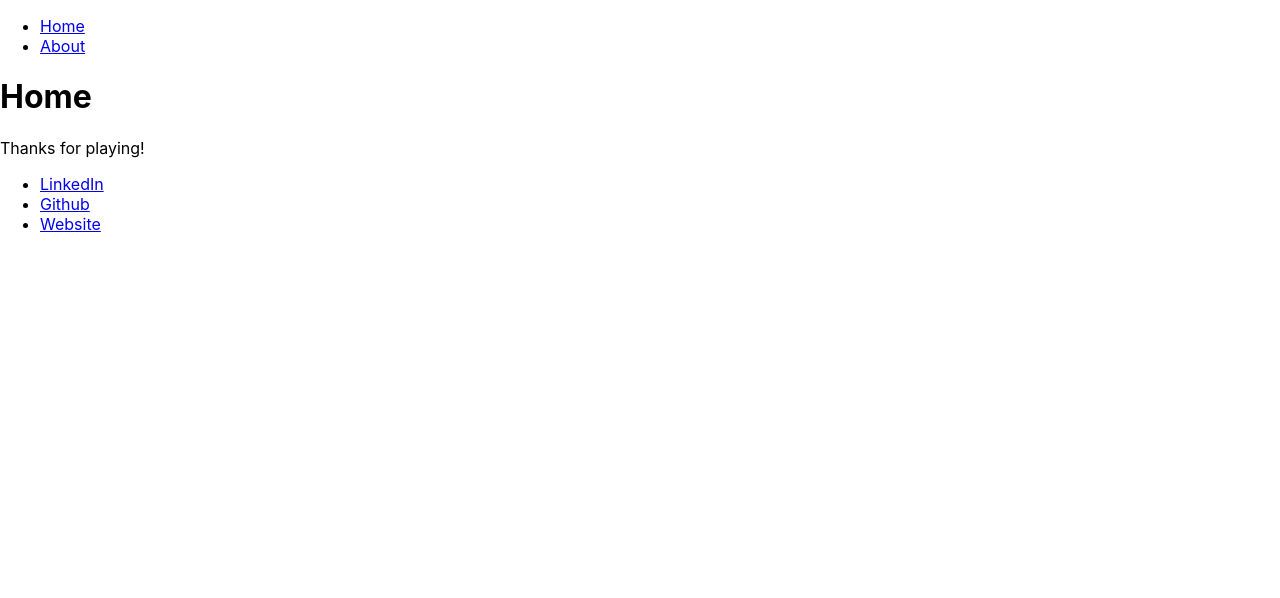
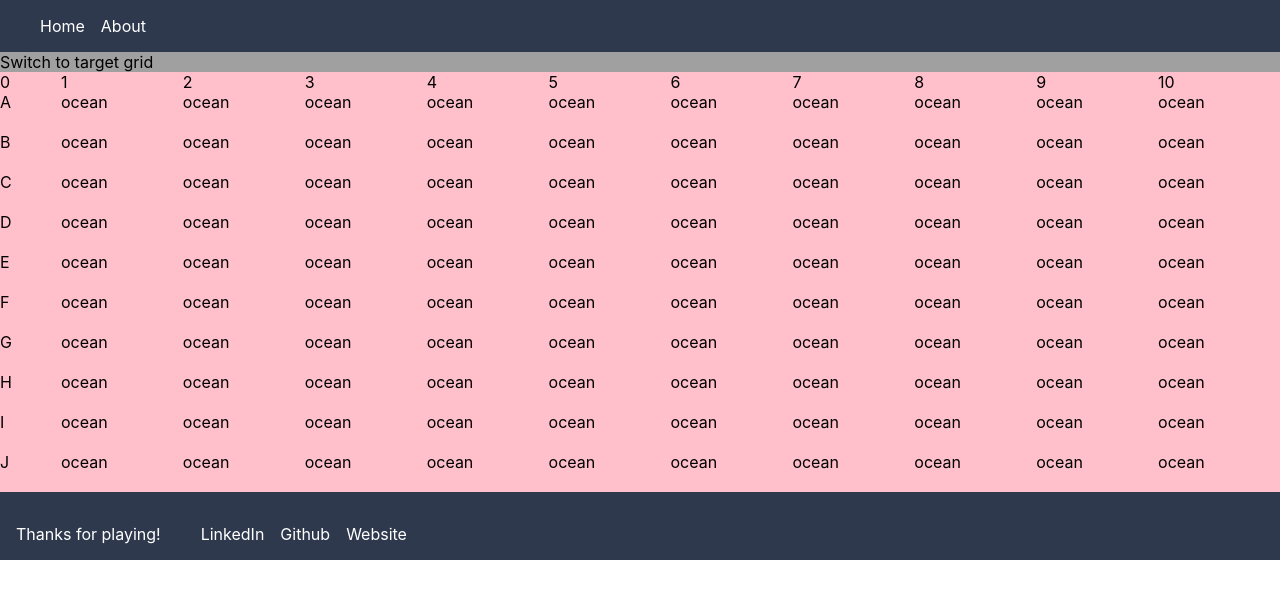
Before and after one commit to JesseBBuhler/battleship, a React (Create React App) app: page / in a window 1280 px wide. Shown: the top 598 px of the page. Built offline with nearby package versions, Linux system fonts and the light colour scheme.

Commit message:
set up grids

```diff
--- /dev/null
+++ b/src/components/Footer.css
@@ -0,0 +1,30 @@
+.footer {
+  background-color: var(--primary-bg-color);
+  color: var(--primary-text-color);
+  display: flex;
+  align-items: baseline;
+  padding-left: 1rem;
+}
+
+.footer ul li a {
+  color: var(--primary-text-color);
+  text-decoration: none;
+}
+
+.footer ul li a:hover {
+  color: var(--secondary-text-color);
+}
+
+.footer h5 {
+  margin: 0;
+  padding: 0;
+}
+
+.footer ul {
+  margin-bottom: 0;
+  list-style: none;
+  display: flex;
+  flex-direction: row;
+  justify-content: flex-start;
+  column-gap: 1rem;
+}
--- a/src/components/Footer.jsx
+++ b/src/components/Footer.jsx
@@ -1,3 +1,5 @@
+import "./Footer.css";
+
 const Footer = () => {
   return (
     <div className="footer">
--- /dev/null
+++ b/src/components/Header.css
@@ -0,0 +1,25 @@
+.header {
+  background-color: var(--primary-bg-color);
+}
+
+.header nav ul {
+  list-style: none;
+  margin: 0;
+  display: flex;
+  flex-direction: row;
+  justify-content: flex-start;
+  column-gap: 1rem;
+}
+
+li {
+  padding: 1rem 0;
+}
+
+.header nav ul li a {
+  color: var(--primary-text-color);
+  text-decoration: none;
+}
+
+.header nav ul li a:hover {
+  color: var(--secondary-text-color);
+}
--- a/src/components/Header.jsx
+++ b/src/components/Header.jsx
@@ -1,4 +1,5 @@
 import { Link } from "react-router-dom";
+import "./Header.css";
 
 const Header = () => {
   return (
--- /dev/null
+++ b/src/components/grid/Grid.css
@@ -0,0 +1,5 @@
+.grid {
+  display: grid;
+  grid-template-rows: 1fr repeat(10, 2fr);
+  grid-template-columns: 1fr repeat(10, 2fr);
+}
--- /dev/null
+++ b/src/components/grid/Grid.jsx
@@ -0,0 +1,30 @@
+import Square from "./Square";
+import "./Grid.css";
+
+const Grid = (props) => {
+  const makeGridLine = () => {
+    const arr = [];
+    for (let i = 0; i <= 10; i++) {
+      let cell = { type: "index", data: i };
+      arr.push(cell);
+    }
+    for (let i = 0; i < props.gridArr.length; i++) {
+      let cell = { type: "index", data: String.fromCharCode(65 + i) };
+      arr.push(cell);
+      for (let j = 0; j < props.gridArr[i].length; j++) {
+        arr.push(props.gridArr[i][j]);
+      }
+    }
+    return arr;
+  };
+  const gridLine = makeGridLine();
+  return (
+    <div className="grid">
+      {gridLine.map((cell, index) => {
+        return <Square key={index} cell={cell}></Square>;
+      })}
+    </div>
+  );
+};
+
+export default Grid;
--- /dev/null
+++ b/src/components/grid/Square.css
@@ -0,0 +1,3 @@
+.square {
+  background-color: pink;
+}
--- /dev/null
+++ b/src/components/grid/Square.jsx
@@ -0,0 +1,12 @@
+import "./Square.css";
+
+const Square = (props) => {
+  let cell = props.cell;
+  return (
+    <div className="square">
+      {cell.type !== "index" ? cell.type : cell.data}
+    </div>
+  );
+};
+
+export default Square;
--- /dev/null
+++ b/src/functions/setUpGrid.jsx
@@ -0,0 +1,16 @@
+const setUpGrid = (type) => {
+  const gridArr = [];
+
+  for (let i = 0; i < 10; i++) {
+    const row = [];
+    for (let j = 0; j < 10; j++) {
+      let cell = { type: type, loc: { row: i, col: j }, data: "Cell!" };
+      row.push(cell);
+    }
+    gridArr.push(row);
+  }
+
+  return gridArr;
+};
+
+export default setUpGrid;
--- a/src/index.css
+++ b/src/index.css
@@ -1,13 +1,22 @@
 body {
   margin: 0;
-  font-family: -apple-system, BlinkMacSystemFont, 'Segoe UI', 'Roboto', 'Oxygen',
-    'Ubuntu', 'Cantarell', 'Fira Sans', 'Droid Sans', 'Helvetica Neue',
+  font-family: -apple-system, BlinkMacSystemFont, "Segoe UI", "Roboto", "Oxygen",
+    "Ubuntu", "Cantarell", "Fira Sans", "Droid Sans", "Helvetica Neue",
     sans-serif;
   -webkit-font-smoothing: antialiased;
   -moz-osx-font-smoothing: grayscale;
 }
 
 code {
-  font-family: source-code-pro, Menlo, Monaco, Consolas, 'Courier New',
+  font-family: source-code-pro, Menlo, Monaco, Consolas, "Courier New",
     monospace;
 }
+
+:root {
+  --primary-bg-color: #2f394d;
+  --secondary-bg-color: #a0a0a0;
+  --player-1-color: #f2545b;
+  --player-2-color: #75b8c8;
+  --primary-text-color: #ffffff;
+  --secondary-text-color: #000000;
+}
--- /dev/null
+++ b/src/pages/Home.css
@@ -0,0 +1,16 @@
+.game {
+}
+
+.toggleGrid {
+  background-color: var(--secondary-bg-color);
+}
+
+.targetGrid {
+}
+
+.oceanGrid {
+}
+
+.invisible {
+  display: none;
+}
--- a/src/pages/Home.jsx
+++ b/src/pages/Home.jsx
@@ -1,8 +1,27 @@
+import Grid from "../components/grid/Grid.jsx";
+import { useState } from "react";
+import setUpGrid from "../functions/setUpGrid.jsx";
+import "./Home.css";
+
 const Home = () => {
+  const [targetGrid, setTargetGrid] = useState(setUpGrid("target"));
+  const [oceanGrid, setOceanGrid] = useState(setUpGrid("ocean"));
+  const [view, setView] = useState("ocean");
+  const swtichView = () => {
+    view === "ocean" ? setView("target") : setView("ocean");
+  };
   return (
-    <>
-      <h1>Home</h1>
-    </>
+    <div className="game">
+      <div className="toggleGrid" onClick={() => swtichView()}>{`Switch to ${
+        view === "ocean" ? "target" : "ocean"
+      } grid`}</div>
+      <div className={`targetGrid ${view === "target" ? "" : "invisible"}`}>
+        <Grid gridArr={targetGrid} setGrid={setTargetGrid}></Grid>
+      </div>
+      <div className={`oceanGrid ${view === "ocean" ? "" : "invisible"}`}>
+        <Grid gridArr={oceanGrid} setGrid={setOceanGrid}></Grid>
+      </div>
+    </div>
   );
 };
 
```
